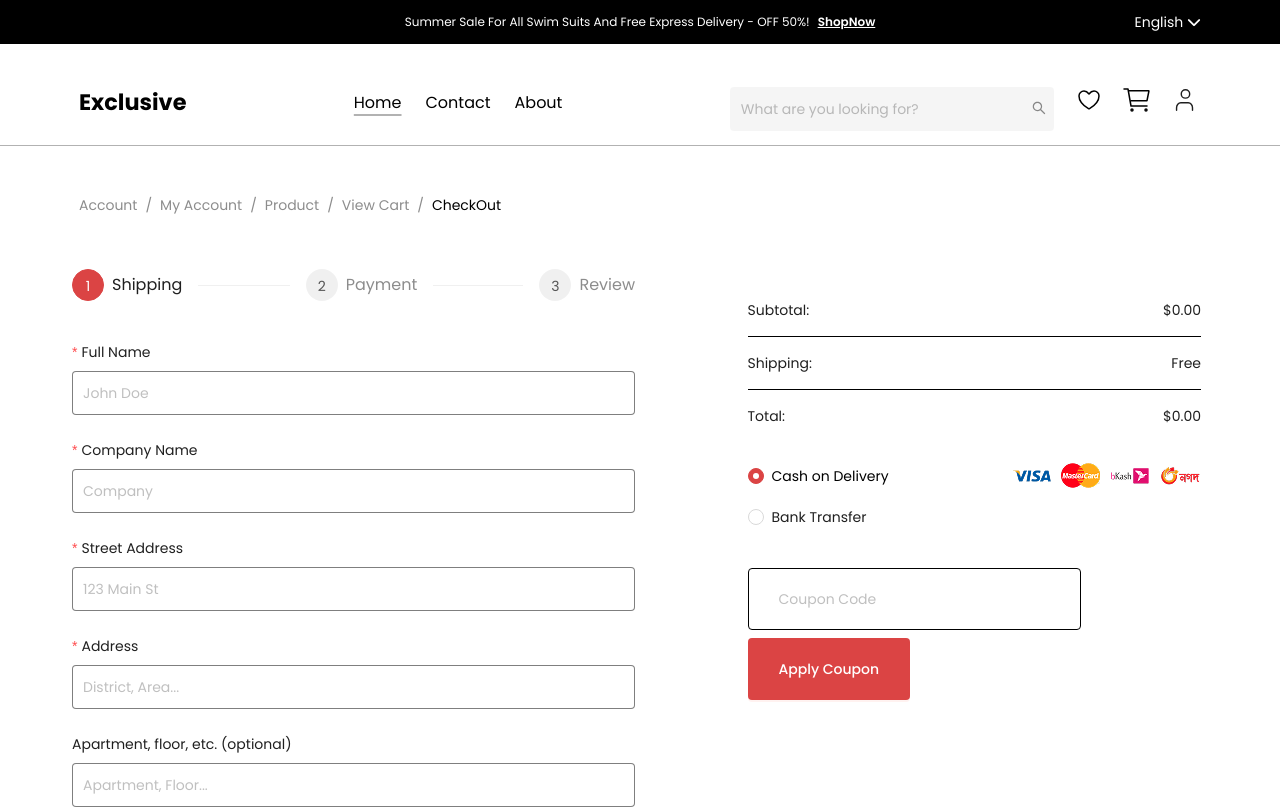
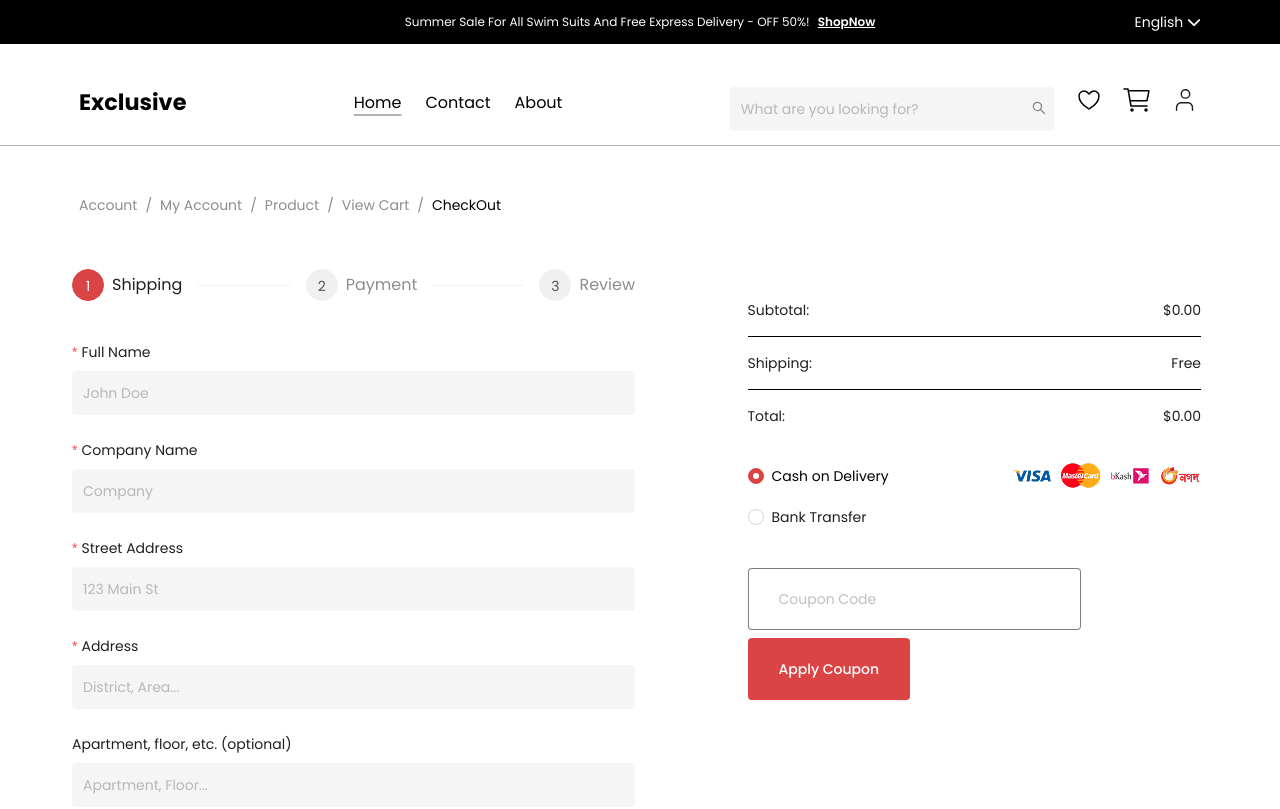
Before and after one commit to Moellsherbiny/Frontend-ecommerce-react, a React (Vite) app in the folder frontend/: page /checkout in a window 1280 px wide. Shown: the top 809 px of the page. Built offline with nearby package versions, Linux system fonts and the light colour scheme; sample sign-in values are in the browser's storage.

Commit message:
feat: implement checkout process with multi-step navigation and order summary

```diff
--- /dev/null
+++ b/frontend/src/Components/Checkout/CheckoutSteps.tsx
@@ -0,0 +1,76 @@
+import React, { useState } from "react";
+import { Steps, Button, message } from "antd";
+import { useDispatch } from "react-redux";
+import { clearCart } from "@/features/products/cartSlice";
+import ShippingForm from "@/Components/Checkout/ShippingForm";
+import PaymentForm from "@/Components/Checkout/PaymentForm";
+import ConfirmOrder from "@/Components/Checkout/ConfirmOrder";
+import styles from "@/styles/components/Checkout/Checkout.module.scss";
+
+const CheckoutSteps = () => {
+  const [current, setCurrent] = useState(0);
+  const [shippingData, setShippingData] = useState<any>(null);
+  const [paymentData, setPaymentData] = useState<any>(null);
+  const [paymentMethod, setPaymentMethod] = useState("cash");
+
+  const dispatch = useDispatch();
+
+  const stepComponents = [
+    <ShippingForm key="shipping" onNext={setShippingData} />,
+    <PaymentForm
+      key="payment"
+      onNext={setPaymentData}
+      disabled={paymentMethod === "cash"}
+    />,
+    <ConfirmOrder key="confirm" />,
+  ];
+
+  const stepTitles = [
+    { title: "Shipping" },
+    { title: "Payment" },
+    { title: "Review" },
+  ];
+
+  const next = () => {
+    if (current < stepComponents.length - 1) setCurrent((p) => p + 1);
+  };
+
+  const prev = () => setCurrent((p) => p - 1);
+
+  const handleConfirmOrder = () => {
+    message.success("Order confirmed!");
+    dispatch(clearCart());
+    setTimeout(() => {
+      window.location.href = "/cart";
+    }, 1200);
+  };
+
+  return (
+    <>
+      <Steps current={current} items={stepTitles} />
+      <div className={styles.stepContent}>{stepComponents[current]}</div>
+
+      <div className={styles.buttonGroup}>
+        {current > 0 && (
+          <Button onClick={prev} className={styles.prevBtn}>
+            Previous
+          </Button>
+        )}
+
+        {current < stepComponents.length - 1 && (
+          <Button type="primary" onClick={next}>
+            Next
+          </Button>
+        )}
+
+        {current === stepComponents.length - 1 && (
+          <Button type="primary" onClick={handleConfirmOrder}>
+            Confirm Order
+          </Button>
+        )}
+      </div>
+    </>
+  );
+};
+
+export default CheckoutSteps;
--- /dev/null
+++ b/frontend/src/Components/Checkout/ConfirmOrder.tsx
@@ -0,0 +1,14 @@
+
+import { Button } from "antd";
+
+const ConfirmOrder = () => {
+  return (
+    <div style={{ textAlign: "center", padding: "2rem" }}>
+      <h2>Review & Confirm</h2>
+      <p>Double-check your details and confirm your order.</p>
+      <Button type="primary">Confirm Order</Button>
+    </div>
+  );
+};
+
+export default ConfirmOrder;
--- /dev/null
+++ b/frontend/src/Components/Checkout/OrderSummary.tsx
@@ -0,0 +1,23 @@
+import React, { useState } from "react";
+import ReviewOrder from "@/Components/Checkout/ReviewOrder";
+
+const OrderSummary = ({
+  cart,
+}: {
+  cart: any[];
+}) => {
+  const [shippingData, setShippingData] = useState<any>(null);
+  const [paymentData, setPaymentData] = useState<any>(null);
+  const [paymentMethod, setPaymentMethod] = useState("cash");
+
+  return (
+    <ReviewOrder
+      cart={cart}
+      shippingData={shippingData}
+      paymentData={paymentData}
+      onPaymentChange={setPaymentMethod}
+    />
+  );
+};
+
+export default OrderSummary;
--- a/frontend/src/Components/Checkout/PaymentForm.tsx
+++ b/frontend/src/Components/Checkout/PaymentForm.tsx
@@ -19,7 +19,7 @@ const PaymentForm: React.FC<Props> = ({ onNext, disabled }) => {
       form={form}
       disabled={disabled}
       onFinish={onFinish}
-      className="payment-form"
+      variant="filled"
     >
       <Form.Item
         name="cardNumber"
--- a/frontend/src/Components/Checkout/ReviewOrder.tsx
+++ b/frontend/src/Components/Checkout/ReviewOrder.tsx
@@ -39,7 +39,7 @@ const ReviewOrder: React.FC<Props> = ({ cart, onPaymentChange }) => {
           <div key={item.id} className={styles.cartItem}>
             <div className={styles.productInfo}>
               <Image
-                src={item.image}
+                src={item.thumbnail}
                 alt={item.name}
                 width={60}
                 height={60}
--- a/frontend/src/Components/Checkout/ShippingForm.tsx
+++ b/frontend/src/Components/Checkout/ShippingForm.tsx
@@ -9,7 +9,7 @@ const ShippingForm: React.FC<Props> = ({ onNext }) => {
   const [form] = Form.useForm();
   const [saveInfo, setSaveInfo] = React.useState(false);
 
-  // ✅ عند الفتح، نحاول نجيب الداتا القديمة من localStorage
+
   useEffect(() => {
     const savedData = localStorage.getItem("shippingData");
     if (savedData) {
@@ -18,7 +18,7 @@ const ShippingForm: React.FC<Props> = ({ onNext }) => {
     }
   }, [form]);
 
-  // ✅ لو الـ checkbox اتفعّل
+
   const onChange: CheckboxProps["onChange"] = (e) => {
     const checked = e.target.checked;
     setSaveInfo(checked);
@@ -31,7 +31,7 @@ const ShippingForm: React.FC<Props> = ({ onNext }) => {
     }
   };
 
-  // ✅ لما المستخدم يكمّل الفورم
+
   const onFinish = (values: any) => {
     if (saveInfo) {
       localStorage.setItem("shippingData", JSON.stringify(values));
@@ -44,7 +44,8 @@ const ShippingForm: React.FC<Props> = ({ onNext }) => {
       layout="vertical"
       form={form}
       onFinish={onFinish}
-      className="shipping-form"
+
+      variant="filled"
     >
       <Form.Item
         name="fullName"
--- a/frontend/src/Components/common/Input/input.module.scss
+++ /dev/null
@@ -1,13 +0,0 @@
-
-input{
-    padding: 5px 0;
-    border: none;
-    border-bottom: 1px solid rgba($color: #000000, $alpha: .5);
-    width: 100%;
-    font-size: 16px;
-    font-weight: 500;
-    &:focus{
-        outline: none;
-        border-color: #000;
-    }
-}
--- a/frontend/src/Pages/checkOut.tsx
+++ b/frontend/src/Pages/checkOut.tsx
@@ -1,51 +1,20 @@
 import React, { useState } from "react";
-import { Steps, Button, message, Row, Col } from "antd";
-import { useDispatch, useSelector } from "react-redux";
+import { Row, Col } from "antd";
+import { useSelector } from "react-redux";
 import type { RootState } from "@/app/store";
-import { clearCart } from "@/features/products/cartSlice";
-import ShippingForm from "@/Components/Checkout/ShippingForm";
-import PaymentForm from "@/Components/Checkout/PaymentForm";
-import ReviewOrder from "@/Components/Checkout/ReviewOrder";
+import { Navigate } from "react-router";
+import SEO from "@/Components/SEO";
+import Breadcrumb from "@/Components/common/BreadCrumb";
+import useAuth from "@/hooks/useAuth";
+import CheckoutSteps from "@/Components/Checkout/CheckoutSteps";
+import OrderSummary from "@/Components/Checkout/OrderSummary";
 import styles from "@/styles/components/Checkout/Checkout.module.scss";
-import Breadcrumb from "@/Components/common/BreadCrumb";
-import SEO from "@/Components/SEO";
 
 const Checkout: React.FC = () => {
-  const [current, setCurrent] = useState(0);
-  const [shippingData, setShippingData] = useState<any>(null);
-  const [paymentData, setPaymentData] = useState<any>(null);
-  const [paymentMethod, setPaymentMethod] = useState("cash");
-
-  const dispatch = useDispatch();
+  const { isLoggedIn } = useAuth();
   const cart = useSelector((state: RootState) => state.cart.items);
 
-  const stepComponents = [
-    <ShippingForm key="shipping" onNext={setShippingData} />,
-    <PaymentForm key="payment" onNext={setPaymentData} disabled={paymentMethod === "cash"} />,
-    <div key="confirm" style={{ textAlign: "center", padding: "2rem" }}>
-      <h2>Review & Confirm</h2>
-      <p>Double-check your details and confirm your order.</p>
-      <Button type="primary" onClick={() => { }}>
-        Confirm Order
-      </Button>
-    </div>,
-  ];
-
-  const stepTitles = [{ title: "Shipping" }, { title: "Payment" }, { title: "Review" }];
-
-  const next = () => {
-    if (current < stepComponents.length - 1) setCurrent((prev) => prev + 1);
-  };
-
-  const prev = () => setCurrent((prev) => prev - 1);
-
-  const handleConfirmOrder = () => {
-    message.success("Order confirmed!");
-    dispatch(clearCart());
-    setTimeout(() => {
-      window.location.href = "/cart";
-    }, 1200);
-  };
+  if (!isLoggedIn) return <Navigate to="/" />;
 
   const breadItems = [
     { title: "Account" },
@@ -53,7 +22,8 @@ const Checkout: React.FC = () => {
     { title: "Product" },
     { title: "View Cart" },
     { title: "CheckOut", path: "/checkout" },
-  ]
+  ];
+
   return (
     <>
       <SEO
@@ -61,42 +31,18 @@ const Checkout: React.FC = () => {
         description="Complete your purchase securely on Exclusive. Fast, safe, and simple checkout process."
         url="/checkout"
       />
+
       <div className={styles.checkout}>
         <div className="container">
           <Breadcrumb chain={breadItems} />
           <div className={styles.checkoutCard}>
             <Row gutter={[24, 24]} justify="space-between">
-
               <Col xs={24} md={12} style={{ padding: 5 }}>
-                <Steps current={current} items={stepTitles} />
-                <div className={styles.stepContent}>{stepComponents[current]}</div>
-                <div className={styles.buttonGroup}>
-                  {current > 0 && (
-                    <Button onClick={prev} className={styles.prevBtn}>
-                      Previous
-                    </Button>
-                  )}
-                  {current < stepComponents.length - 1 && (
-                    <Button type="primary" onClick={next}>
-                      Next
-                    </Button>
-                  )}
-                  {current === stepComponents.length - 1 && (
-                    <Button type="primary" onClick={handleConfirmOrder}>
-                      Confirm Order
-                    </Button>
-                  )}
-                </div>
+                <CheckoutSteps />
               </Col>
 
-
               <Col xs={24} md={10}>
-                <ReviewOrder
-                  cart={cart}
-                  shippingData={shippingData}
-                  paymentData={paymentData}
-                  onPaymentChange={setPaymentMethod}
-                />
+                <OrderSummary cart={cart} />
               </Col>
             </Row>
           </div>
--- a/frontend/src/styles/components/Product/coponeCode.module.scss
+++ b/frontend/src/styles/components/Product/coponeCode.module.scss
@@ -23,7 +23,6 @@
   &__input {
     flex: 1;
     font-size: 14px;
-    border: 1px solid black;
     border-radius: 4px;
     padding: 30px !important;
   }
```
Also changed, not shown: frontend/src/Components/common/Input/index.tsx (deleted, +0 -13 lines).
